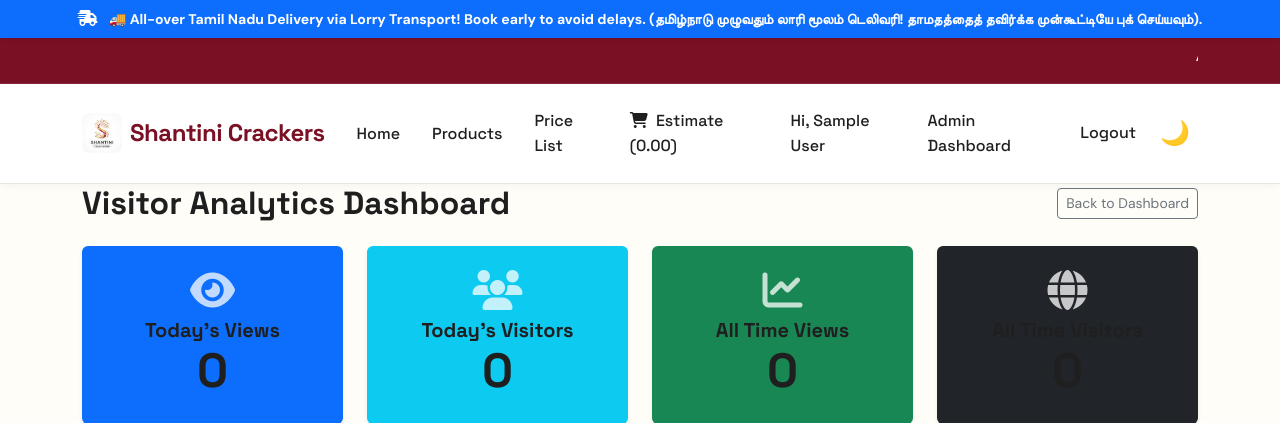
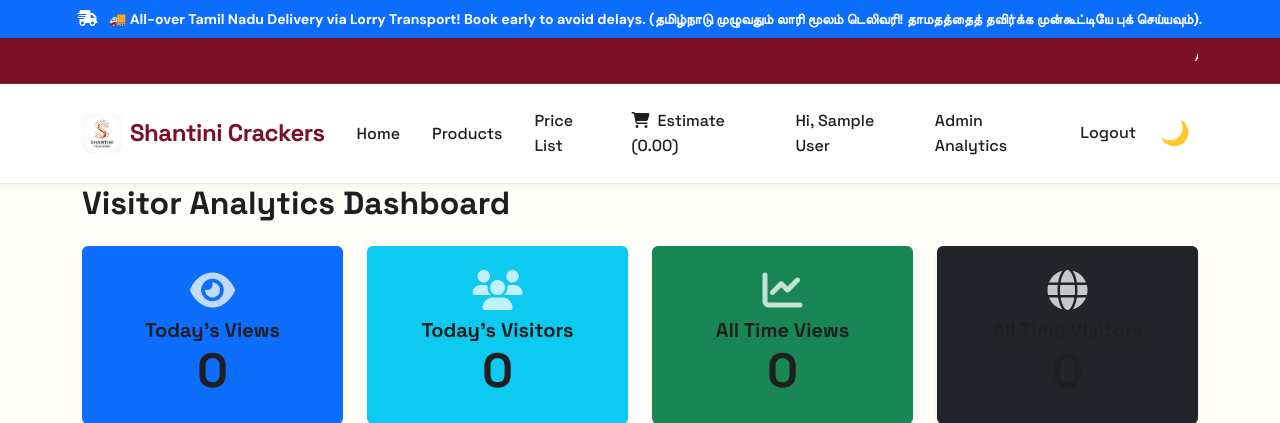
Before and after one commit to ananthavalli0707-rgb/shantinicrackers.shop, a PHP site: page /pages/admin-analytics.php in a window 1280 px wide. Shown: the top 423 px of the page. Run offline with PHP 8.4, Linux system fonts and the light colour scheme; the visitor is signed in with stand-in values (Sample User, id 1); data that the repository does not hold is empty; a stand-in replaces the project's code that opens the database connection.

Commit message:
Make analytics the default admin home page

```diff
--- a/includes/header.php
+++ b/includes/header.php
@@ -145,7 +145,7 @@ if (!empty($_SESSION['cart']) && is_array($_SESSION['cart'])) {
                     <?php if (!empty($_SESSION['logged_in'])): ?>
                         <span class="nav-link nav-user">Hi, <?= htmlspecialchars($_SESSION['user_name'] ?? 'User') ?></span>
                         <?php if (!empty($_SESSION['is_admin'])): ?>
-                            <a class="nav-link" href="<?= url('admin-dashboard') ?>">Admin Dashboard</a>
+                            <a class="nav-link" href="<?= url('admin-analytics') ?>">Admin Analytics</a>
                         <?php endif; ?>
                         <?php $logoutRoute = !empty($_SESSION['is_admin']) ? 'admin-logout' : 'logout'; ?>
                         <form method="POST" action="<?= url($logoutRoute) ?>" class="d-inline"><input type="hidden" name="csrf_token" value="<?= htmlspecialchars(csrf_token(), ENT_QUOTES, 'UTF-8') ?>"><button type="submit" class="nav-link btn btn-link p-0 border-0">Logout</button></form>
@@ -191,6 +191,11 @@ if (!empty($_SESSION['cart']) && is_array($_SESSION['cart'])) {
                     </div>
                     <ul class="nav nav-pills flex-column mb-auto gap-2">
                         <li class="nav-item">
+                            <a href="<?= url('admin-analytics') ?>" class="nav-link fw-medium <?= str_starts_with($currentPage, 'admin-analytics') ? 'active bg-primary text-white shadow-sm' : 'text-main' ?>">
+                                <i class="fa-solid fa-chart-pie me-2"></i> Analytics
+                            </a>
+                        </li>
+                        <li class="nav-item">
                             <a href="<?= url('admin-dashboard') ?>" class="nav-link fw-medium <?= str_starts_with($currentPage, 'admin-dashboard') || str_starts_with($currentPage, 'admin-add-product') || str_starts_with($currentPage, 'admin-edit-product') ? 'active bg-primary text-white shadow-sm' : 'text-main' ?>">
                                 <i class="fa-solid fa-box me-2"></i> Products
                             </a>
--- a/pages/admin-analytics.php
+++ b/pages/admin-analytics.php
@@ -34,7 +34,6 @@ $recentVisitors = $pdo->query('
 <section>
     <div class="d-flex justify-content-between align-items-center mb-4">
         <h2 class="fw-bold mb-0">Visitor Analytics Dashboard</h2>
-        <a href="<?= url('admin-dashboard') ?>" class="btn btn-outline-secondary btn-sm">Back to Dashboard</a>
     </div>
 
     <!-- Quick Stats -->
--- a/pages/admin-dashboard.php
+++ b/pages/admin-dashboard.php
@@ -34,7 +34,6 @@ $inquiryCount = (int)$pdo->query('SELECT COUNT(*) FROM inquiries')->fetchColumn(
         <a href="<?= url('admin-add-product') ?>" class="btn btn-danger">Add Product</a>
         <a href="<?= url('admin-inquiries') ?>" class="btn btn-outline-dark">Enquiries (<?= $inquiryCount ?>)</a>
         <a href="<?= url('admin-reports') ?>" class="btn btn-outline-primary">Tracking Report</a>
-        <a href="<?= url('admin-analytics') ?>" class="btn btn-outline-success">Visitor Analytics</a>
     </div>
     <div class="table-responsive">
         <table class="table table-bordered align-middle admin-table">
--- a/pages/admin-login.php
+++ b/pages/admin-login.php
@@ -4,7 +4,7 @@ require __DIR__ . '/../includes/header.php';
 
 $error = null;
 if (!empty($_SESSION['is_admin'])) {
-    redirect('admin-dashboard');
+    redirect('admin-analytics');
 }
 
 if ($_SERVER['REQUEST_METHOD'] === 'POST') {
@@ -24,7 +24,7 @@ if ($_SERVER['REQUEST_METHOD'] === 'POST') {
         $_SESSION['user_phone'] = preg_replace('/\D+/', '', $admin['phone'] ?? '');
         $_SESSION['is_admin'] = true;
         $_SESSION['logged_in'] = true;
-        redirect('admin-dashboard');
+        redirect('admin-analytics');
     }
 
     $error = 'Invalid admin email/mobile number or password.';
```
